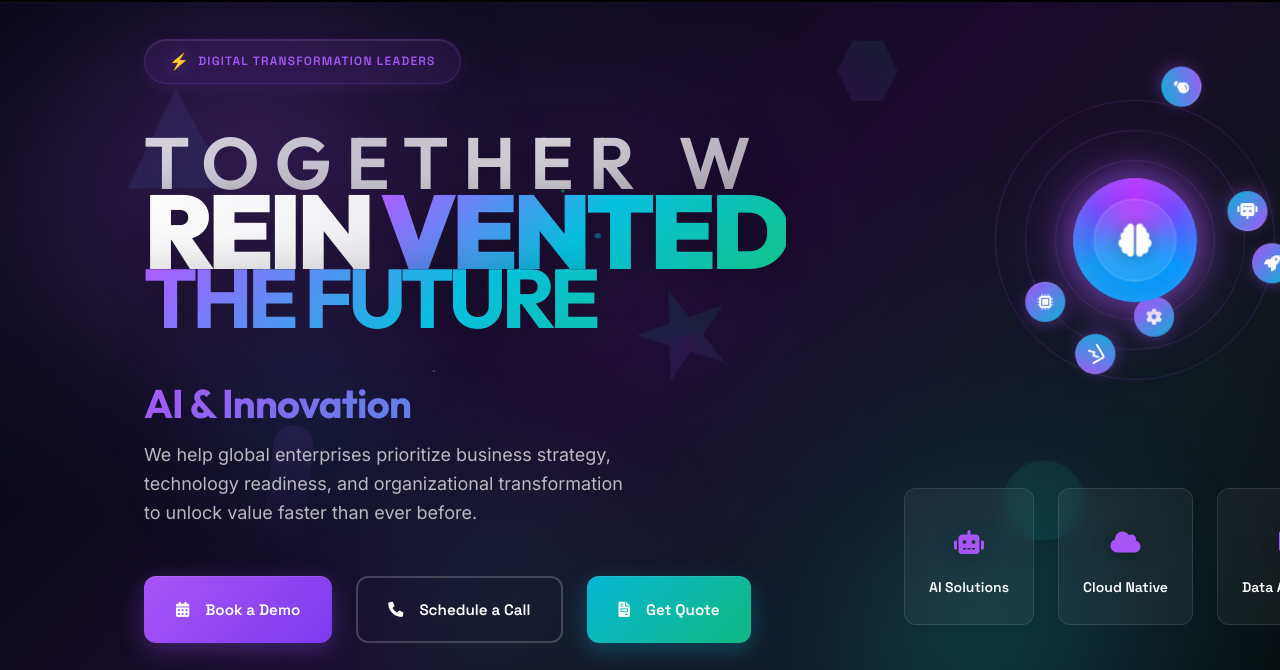
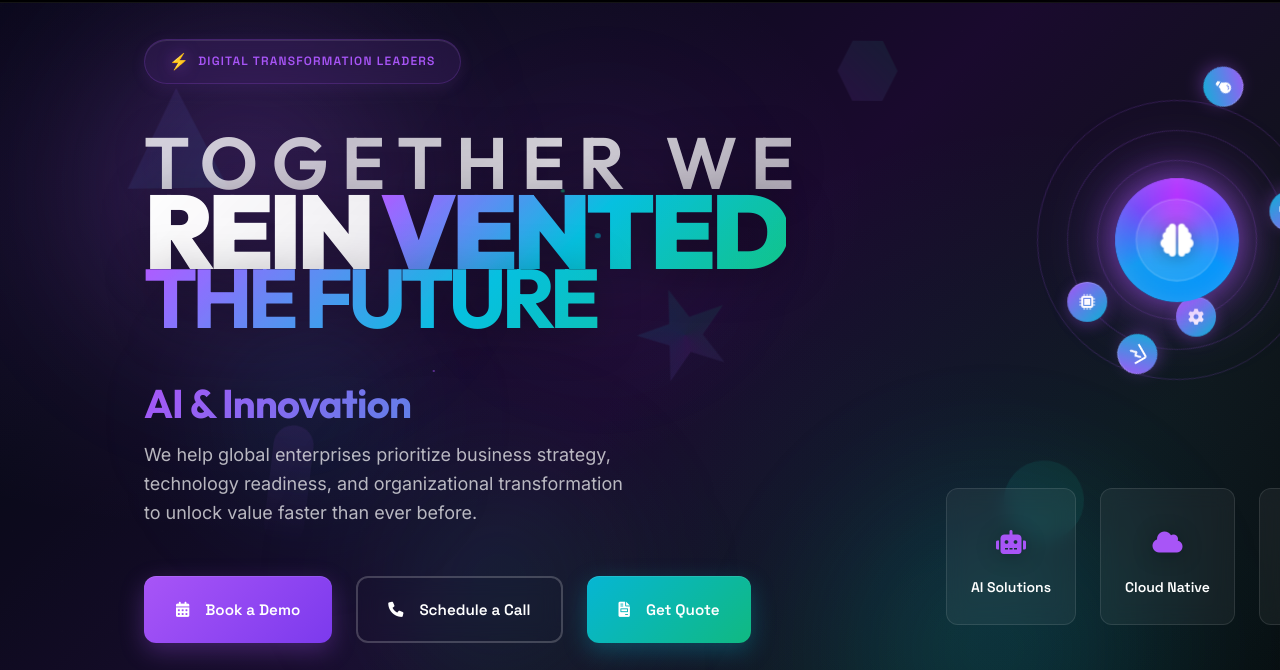
Before and after one commit to BytesByJay/Aonz.ai, a website: page index.html in a window 1280 px wide. Shown: the part 81-751 px from the top of the page. Drawn offline with nearby package versions, Linux system fonts and the light colour scheme.

Commit message:
Update paragraph styles in CSS for improved layout and spacing. Adjusted max-width, padding-right, and letter-spacing for better text presentation and alignment.

```diff
--- a/styles.css
+++ b/styles.css
@@ -635,6 +635,7 @@ p {
     max-width: none;
     margin: 0;
     padding: 0 var(--space-2xl);
+    padding-right: var(--space-3xl);
     position: relative;
     z-index: 5;
     display: grid;
@@ -649,7 +650,7 @@ p {
     display: flex;
     flex-direction: column;
     gap: var(--space-xl);
-    max-width: 650px;
+    max-width: 750px;
     padding-left: var(--space-lg);
 }
 
@@ -724,9 +725,10 @@ p {
 .title-line-1 {
     font-size: 0.7em;
     font-weight: 600;
-    letter-spacing: 0.2em;
+    letter-spacing: 0.18em;
     opacity: 0.8;
     margin-bottom: -0.1em;
+    margin-right: -0.05em;
     white-space: nowrap;
 }
 
```
